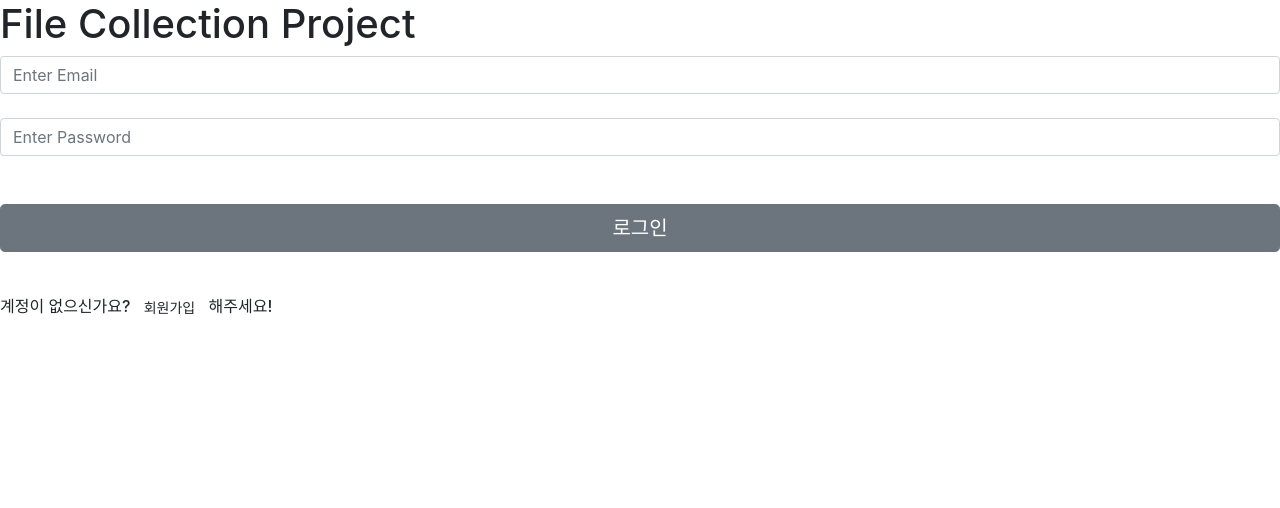
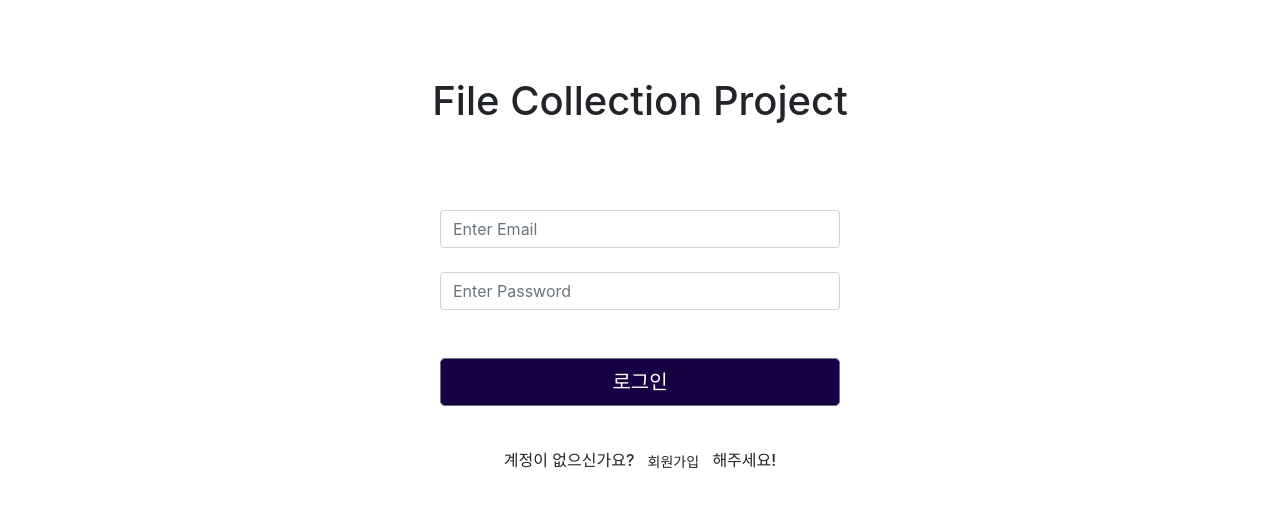
Before and after one commit to hoijoii/Comento_Project, a React (Create React App) app in the folder file-col/: page / in a window 1280 px wide. Shown: the top 508 px of the page. Built offline with nearby package versions, Linux system fonts and the light colour scheme; no server answers.

Commit message:
[Design] : LoginPage에 css 디자인 적용
제목, 인풋 필드, 버튼 중앙 정렬 및 패딩 적용

```diff
--- a/file-col/src/pages/LoginPage.js
+++ b/file-col/src/pages/LoginPage.js
@@ -61,7 +61,7 @@ const LoginPage = () => {
 
   return (
     <div>
-      <div className="Loginform">
+      <div className="loginForm">
         {isLogin ? <h1>File Collection Project</h1> : <h1> Register </h1>}
         {isLogin ? (
           <div>
@@ -151,7 +151,6 @@ const LoginPage = () => {
             </div>
           </div>
         )}
-      </div>
 
         <div className="mb-3">
           <br />
@@ -186,6 +185,7 @@ const LoginPage = () => {
           )}
         </div>
       </div>
+    </div>
   );
 };
 
--- a/file-col/src/pages/loginPage.css
+++ b/file-col/src/pages/loginPage.css
@@ -0,0 +1,14 @@
+.loginForm{
+    text-align: center;
+    padding-top: 6%;
+}
+
+.textForm{
+    padding-top: 6%;
+    margin: 0 auto;
+    width: 400px;
+}
+
+.loginbutton{
+    background-color: rgb(23, 0, 68);
+}
```
Lines whose indentation alone changed are shown as unchanged.
